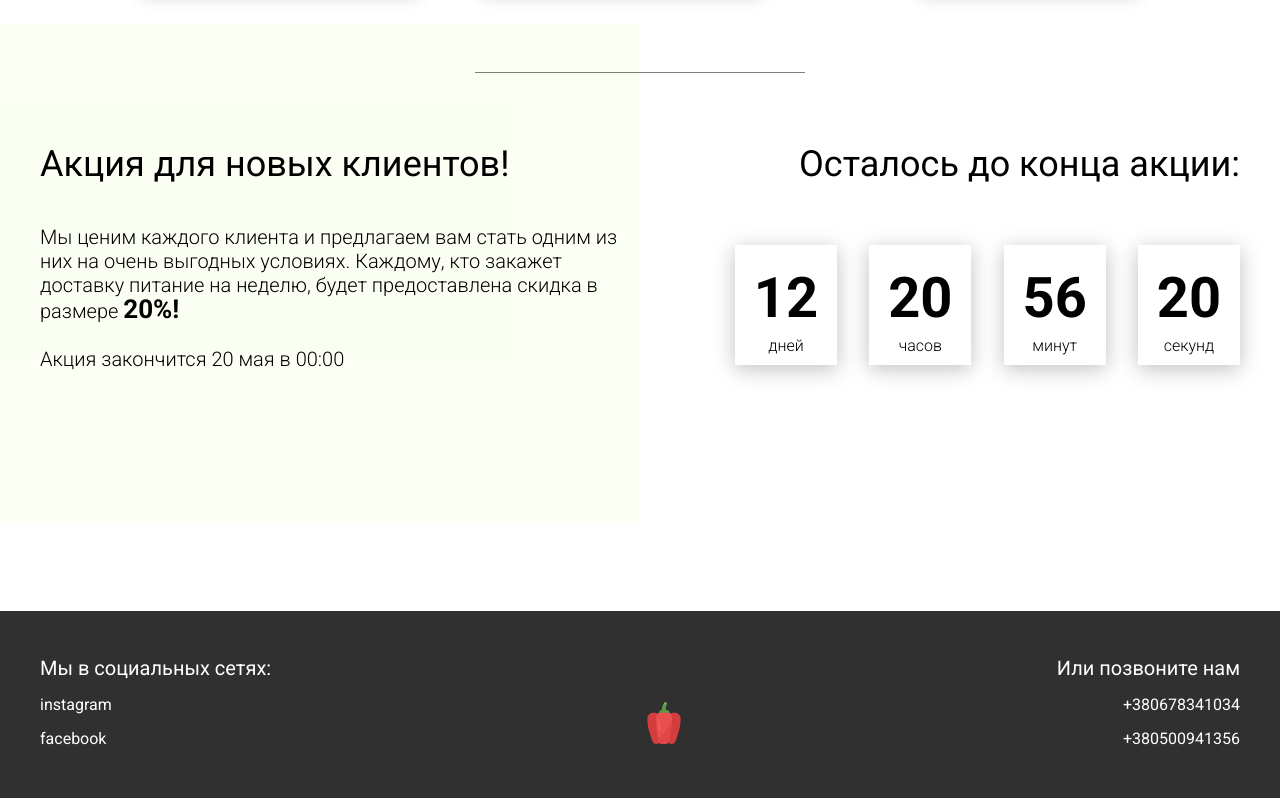
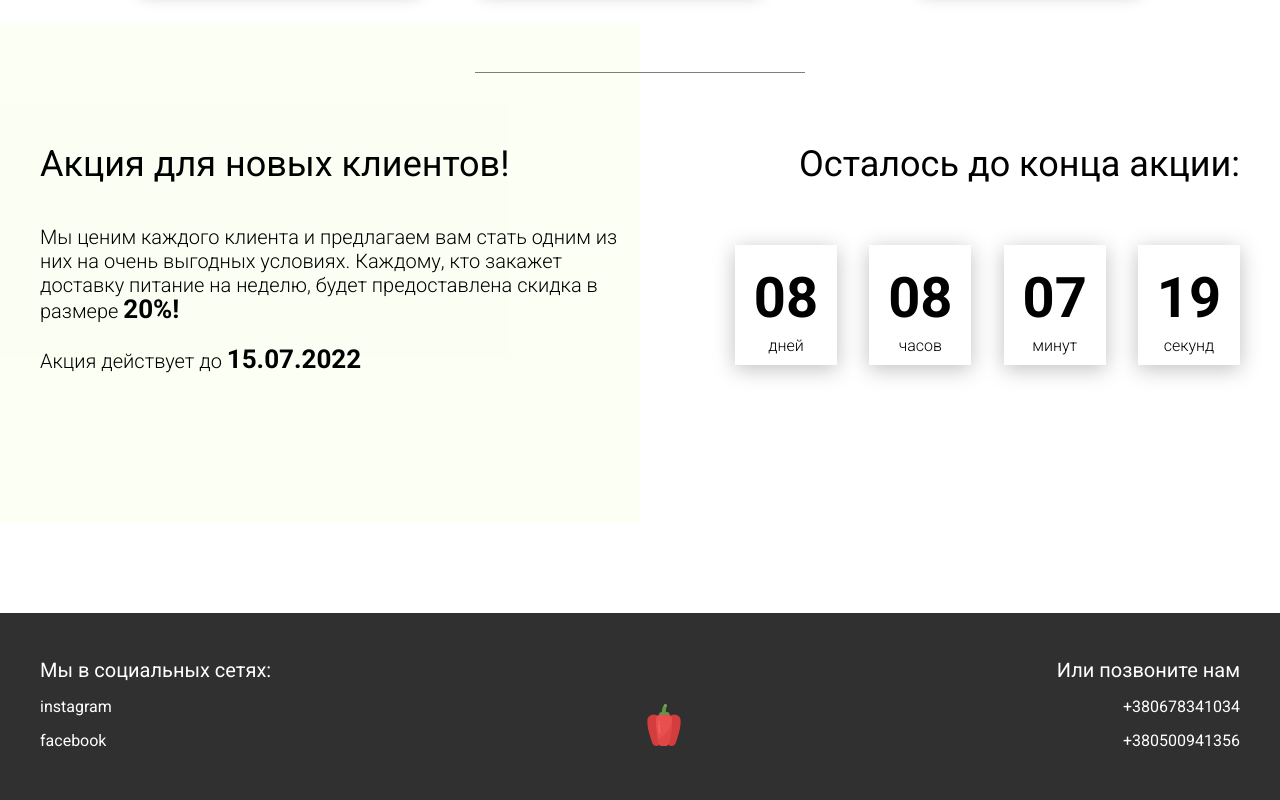
Before and after one commit to TarasOleksyshyn/Food, a website: page src/index.html in a window 1280 px wide. Shown: the part 3453-4253 px from the top of the page. Drawn offline with Linux system fonts and the light colour scheme.

Commit message:
timer js-code was added

```diff
--- a/src/index.html
+++ b/src/index.html
@@ -36,25 +36,25 @@
         <div class="bgc_blue"></div>
         <div class="container">
             <div class="tabcontainer">
-                <div class="tabcontent">
+                <div class="tabcontent show">
                     <img src="img/tabs/vegy.jpg" alt="vegy">
                     <div class="tabcontent__descr">
                         Меню "Фитнес" - это новый подход к приготовлению блюд: больше свежих овощей и фруктов. Для людей, которые интересуются спортом; активных и здоровых. Это абсолютно новый продукт с оптимальной ценой и высоким качеством!
                     </div>
                 </div>
-                <div class="tabcontent">
+                <div class="tabcontent hide">
                     <img src="img/tabs/elite.jpg" alt="elite">
                     <div class="tabcontent__descr">
                         Меню “Премиум” - мы используем не только красивый дизайн упаковки, но и качественное исполнение блюд. Красная рыба, морепродукты, фрукты - ресторанное меню без похода в ресторан!
                     </div>
                 </div>
-                <div class="tabcontent">
+                <div class="tabcontent hide">
                     <img src="img/tabs/post.jpg" alt="post">
                     <div class="tabcontent__descr">
                         Наше специальное “Постное меню” - это тщательный подбор ингредиентов: полное отсутствие продуктов животного происхождения. Полная гармония с собой и природой в каждом элементе! Все будет Ом!
                     </div>
                 </div>
-                <div class="tabcontent">
+                <div class="tabcontent hide">
                     <img src="img/tabs/vegy.jpg" alt="vegy">
                     <div class="tabcontent__descr">
                         Меню "Сбалансированное" - это соответствие вашего рациона всем научным рекомендациям. Мы тщательно просчитываем вашу потребность в к/б/ж/у и создаем лучшие блюда для вас.
@@ -242,7 +242,7 @@
                     Мы ценим каждого клиента и предлагаем вам стать одним из них на очень выгодных условиях.
                     Каждому, кто закажет доставку питание на неделю, будет предоставлена скидка в размере <span>20%!</span>
                     <br><br>
-                    Акция закончится 20 мая в 00:00
+                    Акция действует до <span class="promotion__date">20 мая</span>
                 </div>
             </div>
             <div class="promotion__timer">
--- a/src/js/main.js
+++ b/src/js/main.js
@@ -20,9 +20,6 @@ document.addEventListener('DOMContentLoaded', () => {
     tabs[i].classList.add('tabheader__item_active');
   }
 
-  hideTabContent();
-  showTabContent();
-
   tabsParent.addEventListener('click', (event) => {
     const target = event.target;
     if (target && target.classList.contains('tabheader__item')) {
@@ -35,8 +32,69 @@ document.addEventListener('DOMContentLoaded', () => {
     }
   });
 
+  // Timer
+  const deadline = '2022-07-15';
+  const promotionDate = document.querySelector('.promotion__date');
+  promotionDate.innerHTML = deadline.split('-').reverse().join('.');
+
+  function getTimeRemining(endtime) {
+    let days, hours, minutes, seconds;
+    const total = Date.parse(endtime) - Date.parse(new Date());
+    if (total < 0) {
+      days = 0;
+      hours = 0;
+      minutes = 0;
+      seconds = 0;
+    } else {
+      days = Math.floor(total / (1000 * 60 * 60 * 24));
+      hours = Math.floor(total / (1000 * 60 * 60) % 24);
+      minutes = Math.floor((total / 1000 / 60) % 60);
+      seconds = Math.floor((total / 1000) % 60);
+    }
+
+    return {
+      total,
+      days,
+      hours,
+      minutes,
+      seconds,
+    };
+  }
+
+  function getZero(num) {
+    if (num >= 0 && num <= 9) {
+      return `0${num}`;
+    }
+    return num;
+  }
+
+  function setClock(selector, endtime) {
+    const timer = document.querySelector(selector),
+      days = timer.querySelector('#days'),
+      hours = timer.querySelector('#hours'),
+      minutes = timer.querySelector('#minutes'),
+      seconds = timer.querySelector('#seconds'),
+      timeInterval = setInterval(updateClock, 1000);
+
+    updateClock();
+
+    function updateClock() {
+      const t = getTimeRemining(endtime);
+
+      days.innerHTML = getZero(t.days);
+      hours.innerHTML = getZero(t.hours);
+      minutes.innerHTML = getZero(t.minutes);
+      seconds.innerHTML = getZero(t.seconds);
+
+      if (t.total <= 0) {
+        clearInterval(timeInterval);
+      }
+    }
+  }
+  setClock('.timer', deadline);
+
   //Modal
-  const btns = document.querySelectorAll('[data-modal]'),
+  const modalbtns = document.querySelectorAll('[data-modal]'),
     modal = document.querySelector('.modal'),
     modalCloseBtn = modal.querySelector('[data-close]'),
     modalTimerId = setTimeout(openModal, 10000);
@@ -53,13 +111,13 @@ document.addEventListener('DOMContentLoaded', () => {
     document.body.style.overflow = '';
   }
 
-  btns.forEach(btn => {
+  modalbtns.forEach(btn => {
     btn.addEventListener('click', openModal);
   });
 
   modalCloseBtn.addEventListener('click', closeModal);
   modal.addEventListener('click', (e) => {
-    if (e.target === modal) closeModal();
+    if (e.target === modal) { closeModal(); }
   });
 
   document.addEventListener('keydown', (e) => {
```
